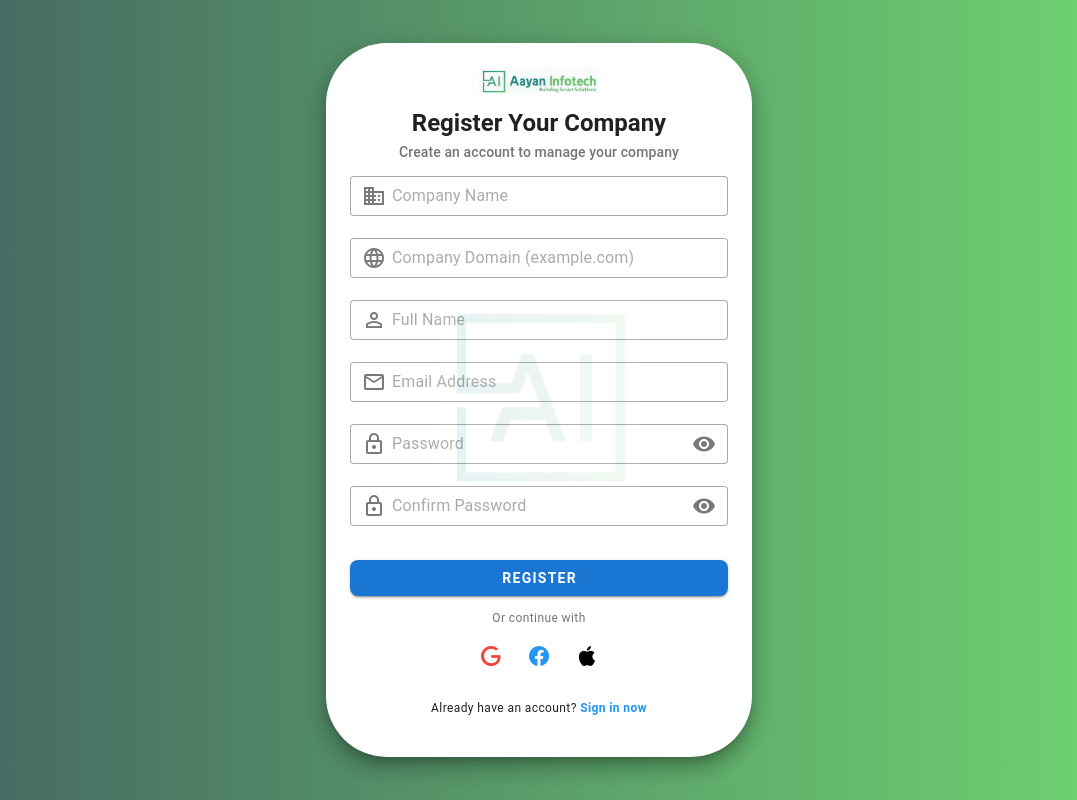
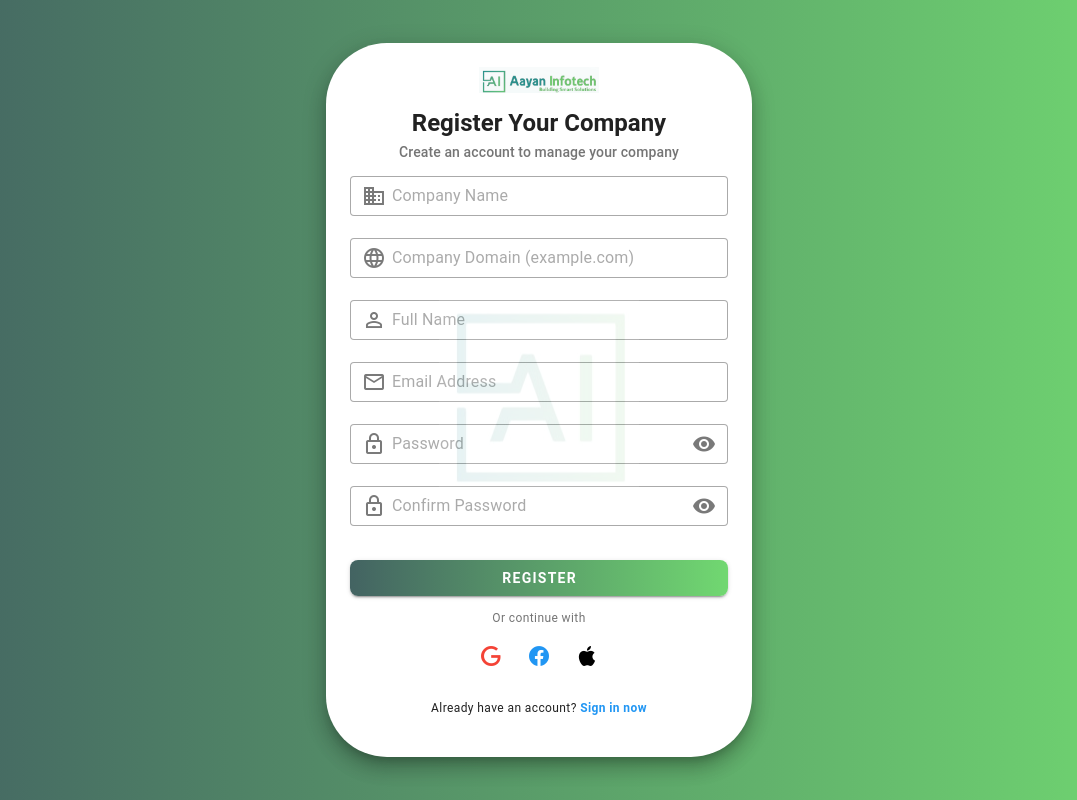
Before and after one commit to ujjwal85/TaskTracker, a Vue app: page /SignUp in a window 1280 px wide. Shown: the whole page, without its empty margins (101-1178 px from the left). Built offline with nearby package versions, Linux system fonts and the light colour scheme.

Commit message:
add chnage

```diff
--- a/src/views/auth/ForgotPassword.vue
+++ b/src/views/auth/ForgotPassword.vue
@@ -70,7 +70,7 @@ const goBack = () => {
 }
 
 .reset-btn {
-  background: #6a1b9a;
+  background: linear-gradient(to right, #436362, #71d871);
   color: white;
   font-weight: bold;
   border-radius: 6px;
--- a/src/views/auth/Login.vue
+++ b/src/views/auth/Login.vue
@@ -99,7 +99,7 @@ const forgotPassword = () => {
   text-align: center;
 }
 .login-btn {
-  background: black;
+  background: linear-gradient(to right, #436362, #71d871);
   color: white;
   font-weight: bold;
   border-radius: 6px;
--- a/src/views/auth/Signup.vue
+++ b/src/views/auth/Signup.vue
@@ -143,7 +143,7 @@ const signIn = () => {
   max-width: 120px;
 }
 .signup-btn {
-  background: #1976d2;
+  background: linear-gradient(to right, #436362, #71d871);
   color: white;
   font-weight: bold;
   border-radius: 8px;
```
